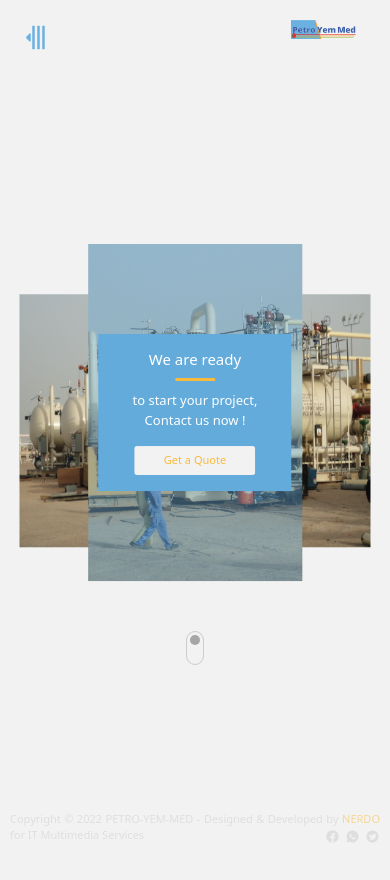
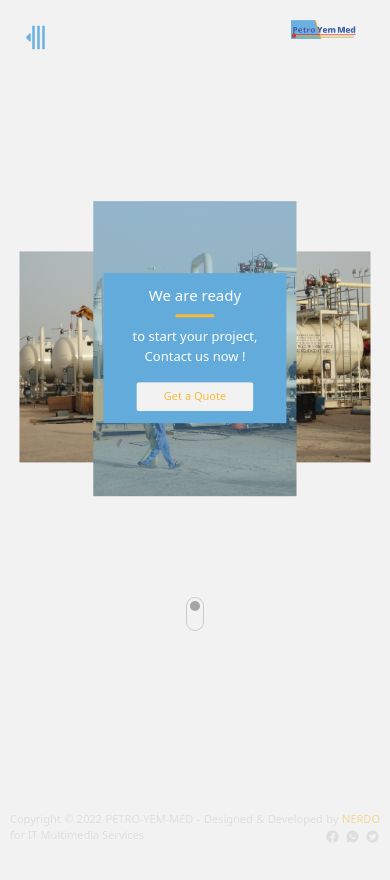
Before and after one commit to anas110440/petro-yem-med, a React (Create React App) app: page / in a window 390 px wide. Shown: the top 880 px of the page. Built offline with nearby package versions, Linux system fonts and the light colour scheme.

Commit message:
Update style.css

```diff
--- a/src/Component/Home/style.css
+++ b/src/Component/Home/style.css
@@ -3,55 +3,58 @@
     width: 100%;
     min-height: 100vh;
     height: auto;
-    display: flex;
-    overflow-y: scroll;
-    padding: 20px 0;
     position: relative;
 }
 
 .homePage .content{
 display: block;
-width: 80%;
-margin: 2rem auto;
+width: 100%;
+margin:  auto;
+overflow-y: scroll;
+padding: 2rem;
+position: relative;
+height: 100vh;
+
+
+}
+.homePage .content img{
+    width: 70%;
+    height: 60%;
+    object-fit: cover;
+}
+
+.homePage .content img,
+.homePage .content .image,
+.homePage .content .rgba{
+position: absolute;
+    right:  50%;
+  bottom: 55%;
+    transform: translate(50%,45%);
 
 }
 
-
-.homePage .content img{
-    width: 80%;
-    display: block;
-    margin: auto;
-    margin-top: 4.5rem;
-}
-
 .homePage .content .image{
-    position: absolute;
-    right:  50%;
-  bottom: 54%;
-    transform: translate(50%,45%);
-    width: 30%;
-    height: 81%;
+    height: 60%;
     z-index: 1000;
     object-fit: cover;
 }
 .homePage .content .rgba{
-   position: absolute;
-    right:  50%;
- bottom: 54%;
-    transform: translate(50%,45%);
-    width: 30%;
-    height: 81%;
 z-index: 1001;
 background-color:rgba(98 171 219 / 40%);
 display: flex;
 align-items: center;
 justify-content: center;
 }
+.homePage .content .image,
+.homePage .content .rgba{
+width: 30%;
+height: 70%;
 
 
+}
+
 .homePage .content .rgba .box{
-    height: 40%;
-    width: 90%;
+    width: 95%;
     background-color: rgba(98 171 219 / 100%);
     padding: 2rem;
     text-align: center;
@@ -87,7 +90,7 @@ margin: 2rem auto;
    display: flex;
    position: absolute;
    left: 50%;
-   bottom: 11%;
+   bottom: 14%;
    transform: translateX(-50%);
    cursor: pointer;
    z-index: 111111111111111;
@@ -113,38 +116,28 @@ margin: 2rem auto;
 
 }
 
-
-
-
-
-@media (max-width:992px) {
+@media only screen and (max-width:600px) and (min-width: 315px) {
 .homePage{
-        justify-content: center;
-        align-items: center;
     height: 100vh;
     }
 .homePage .content{
 width: 100%;
-margin-top: 0;
 
 }
 
 .homePage .content img{
-    width: 80%;
-    height: 40vh;
-    position: absolute;
+    width: 90%;
+    height: 25vh;
     right: 50%;
     bottom: 60%;
     transform: translate(50%,40%);
 }
-    .homePage .content {
-    position: relative;
-}
+
 
 .homePage .content .image,
 .homePage .content .rgba{
-    width: 40%;
-    height: 50vh ;
+    width: 52%;
+    height: 35vh;
     right: 50%;
     bottom: 60%;
     transform: translate(50%,40%);
@@ -153,8 +146,7 @@ margin-top: 0;
 
 .homePage .content .rgba .box{
     width: 90%;
-    background-color: rgba(98 171 219 / 100%);
-    padding: 1rem;
+    padding: .8rem;
     overflow: hidden;
     height: auto;
     text-align: center;
@@ -179,7 +171,7 @@ margin-top: 0;
 .homePage .scroll{
      width: 18px;
     height: 34px;
-bottom: 20%;
+bottom: 30%;
 z-index: 1;
 }
 .homePage .scroll .mouse {
@@ -190,62 +182,24 @@ z-index: 1;
 
  }
 
-
-
-
-
-
-
-
-
-
-
-
-
-@media (max-width:577px) {
-
- .homePage{
-        justify-content: center;
-        align-items: center;
-        height: 100vh;
-    }
-.homePage .content{
-width: 100%;
-margin-top: 0;
-
-}
-
+@media only screen and (max-width:768px) and (min-width: 601px) {
 .homePage .content img{
-    width: 90%;
+    width: 70%;
     height: 30vh;
-    position: absolute;
-    right: 50%;
-    bottom: 60%;
-    transform: translate(50%,40%);
-}
-    .homePage .content {
-    position: relative;
-}
-
-.homePage .content .image,
-.homePage .content .rgba{
-    width: 55%;
-    height: 40vh !important;
     right: 50%;
     bottom: 60%;
     transform: translate(50%,40%);
 }
 
 
-.homePage .content .rgba .box{
-    width: 90%;
-    background-color: rgba(98 171 219 / 100%);
-    padding: 1rem;
-    overflow: hidden;
-    height: auto;
-    text-align: center;
+.homePage .content .image,
+.homePage .content .rgba{
+    width: 35%;
+    height: 40vh;
+    right: 50%;
+    bottom: 60%;
+    transform: translate(50%,40%);
 }
-
 .homePage .content .rgba .box h2{
     font-size: 15px;
 }
@@ -257,64 +211,49 @@ margin-top: 0;
 .homePage .content .rgba .box button{
     font-size: 11px!important;
     font-weight: 300!important;
-    width: 75%;
+    width: 80%;
     padding: 5px;
     margin-top: 0;
 }
 
-.homePage .scroll{
-     width: 18px;
-    height: 34px;
-bottom: 26%;
-z-index: 1;
   }
-.homePage .scroll .mouse {
-    height: 10px;
-    width: 10px;
 
+@media only screen and (max-width:922px) and (min-width: 769px) {
+.homePage .content img{
+    width: 90%;
+    height: 30vh;
+    right: 50%;
+    bottom: 60%;
+    transform: translate(50%,40%);
 }
 
 
+.homePage .content .image,
+.homePage .content .rgba{
+    width: 40%;
+    height: 40vh;
+    right: 50%;
+    bottom: 59%;
+    transform: translate(50%,41%);
+}
+ }
+
+@media only screen and (max-width:1200px) and (min-width: 923px) {
+.homePage .content img{
+    width: 90%;
+    height: 30vh;
+    right: 50%;
+    bottom: 60%;
+    transform: translate(50%,40%);
 }
 
 
-
-@media (min-width:993px) and(max-width:1280px) {
-.homePage .content{
-    margin: 0 auto;
-}
-    .homePage .content img{
-    margin-top: 2rem;
-    width: 70%;
-    height: auto;
-}
 .homePage .content .image,
 .homePage .content .rgba{
+    width: 40%;
+    height: 40vh;
     right: 50%;
-    bottom: 56%;
-    transform: translate(50%,44%);
-    width: 30%;
-    height: 75vh;
-}
-.homePage .content .rgba .box{
-    height: auto;
-}
-
-.homePage .scroll{
-    bottom: 14%;
+    bottom: 59%;
+    transform: translate(50%,41%);
 }
  }
-
-@media (min-width:1400px) {
-
-.homePage .content .rgba .box h2{
-    font-size: 2.5rem;
-    margin-top: 0.5rem;
-}
-
-.homePage .content .rgba .box p{
-    font-size: 2rem;
-    font-weight: 400;
-}
-
-}
```
Lines whose indentation alone changed are shown as unchanged.
